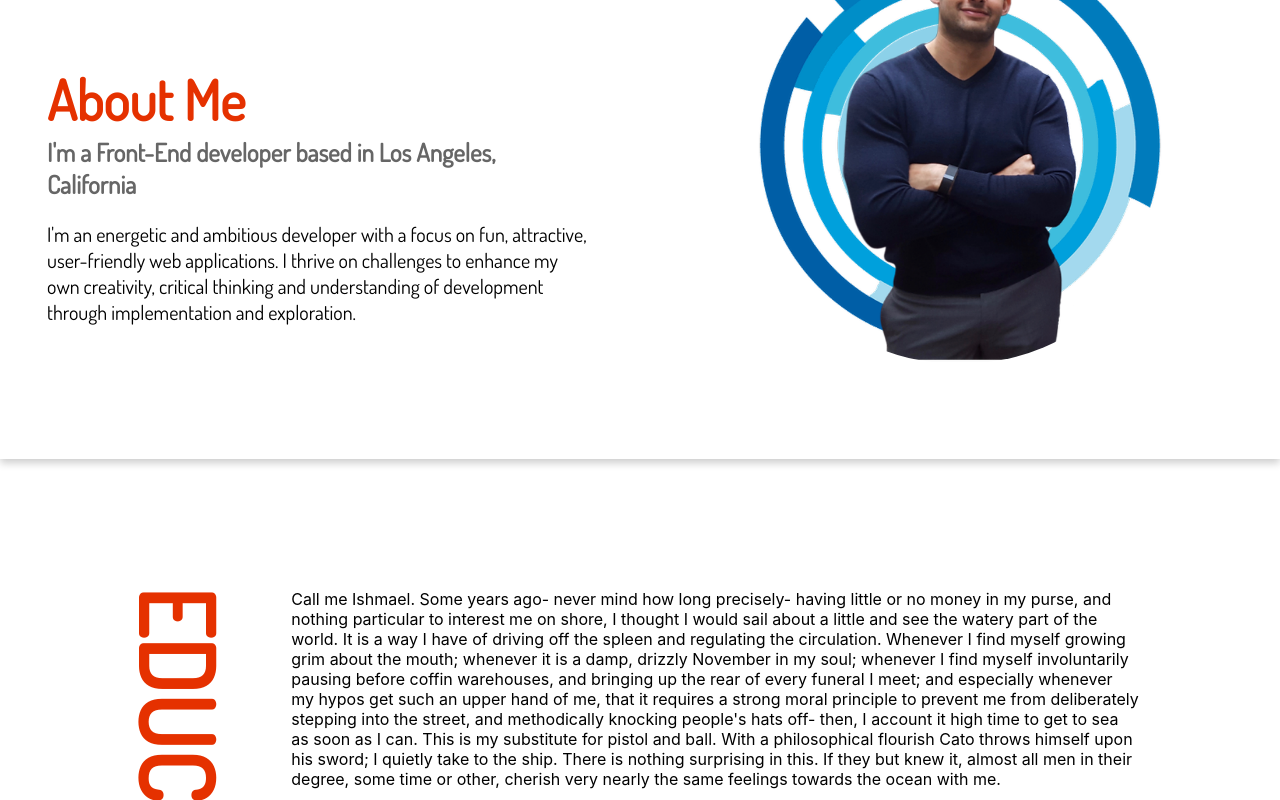
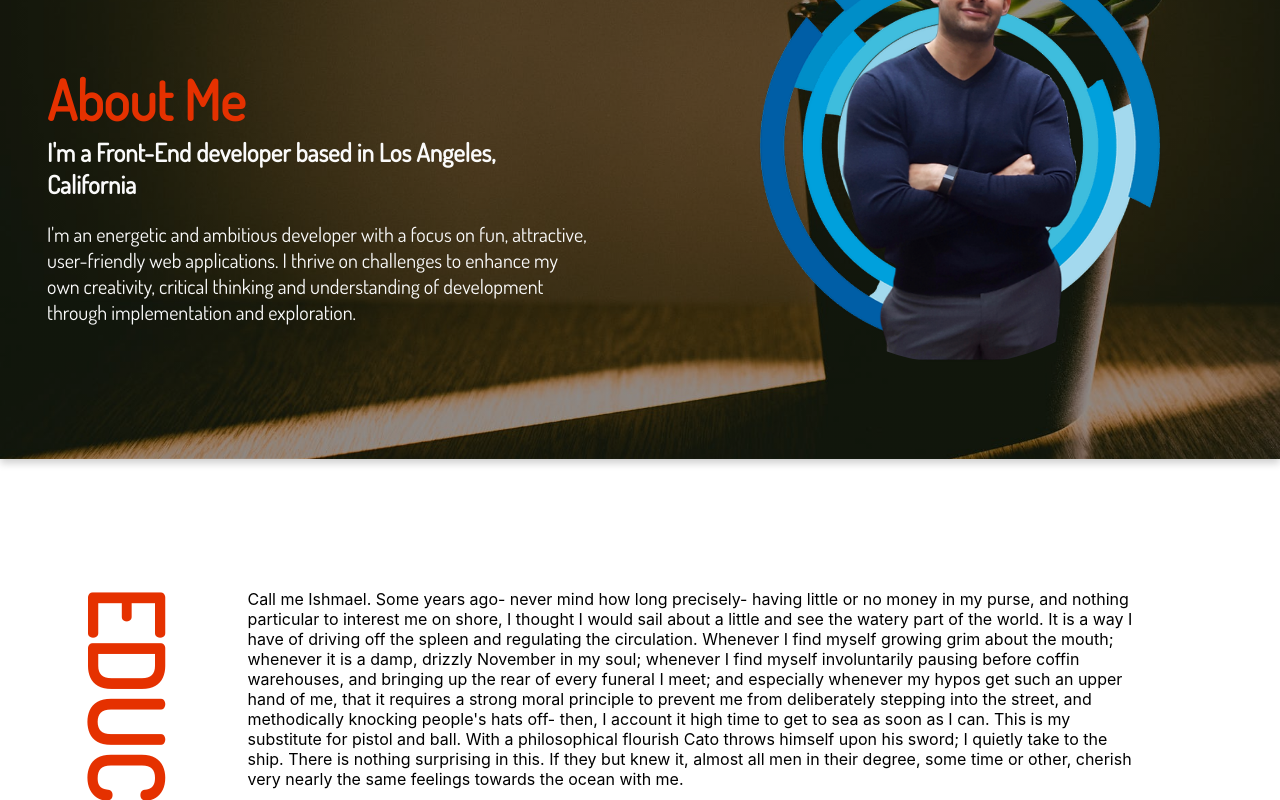
Before and after one commit to rcortez1775/NewPortfolio2019, a React (Create React App) app: page /about in a window 1280 px wide. Shown: the part 200-1000 px from the top of the page. Built offline with nearby package versions, Linux system fonts and the light colour scheme.

Commit message:
updated 2nd part of about me page

```diff
--- a/src/components/about/about.css
+++ b/src/components/about/about.css
@@ -7,7 +7,7 @@
 }
 
 .aboutSubTitle {
-    color: #666666;
+    color: #fafafa;
     font-size: 25px;
     margin-top: -25px;
     width: 90%;
@@ -15,7 +15,14 @@
 
 .aboutSpan {
     font-size: 20px;
+    color: #fafafa;
 }
+
+@media only screen and (max-device-width: 1366px) {
+    .container2 {
+      background-attachment: scroll;
+    }
+  }
 
 .main {
     background-color: #ffffff;
@@ -41,6 +48,12 @@
     margin-bottom: 5em;
     font-family: 'Dosis', sans-serif;
     box-shadow: 0 4px 8px 0 rgba(0,0,0,0.2);
+
+    background-image: linear-gradient(rgba(0, 0, 0, 0.4),rgba(0, 0, 0, 0.4)), url(../../images/bg2.jpeg);
+    background-size: cover;
+    background-position: center center;
+    background-repeat: no-repeat;
+    background-attachment: fixed;
 }
 
 .box2 {
@@ -93,13 +106,13 @@ p {
 .moby {
     max-width: 100%;
     position: relative;
-    padding-left: 150px;
+    padding-left: 100px;
     padding-top: 50px;
   }
 
   .myEdu {
     padding-top: 50px;
-    margin-left: 10%;
+    margin-left: 6%;
     writing-mode: vertical-rl;
     position: absolute;
     left: 0;
```
Also changed, not shown: src/images/bg2.jpeg (added).
